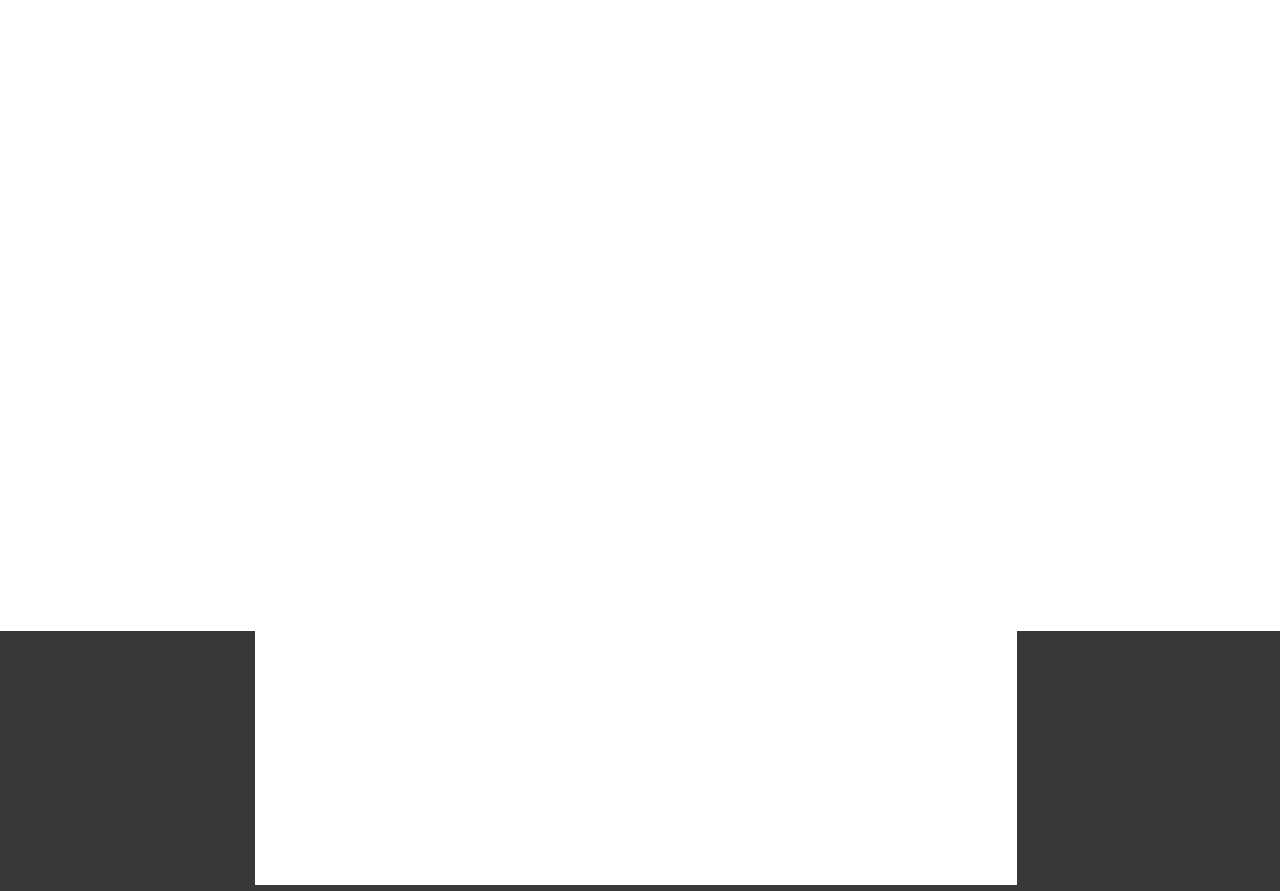
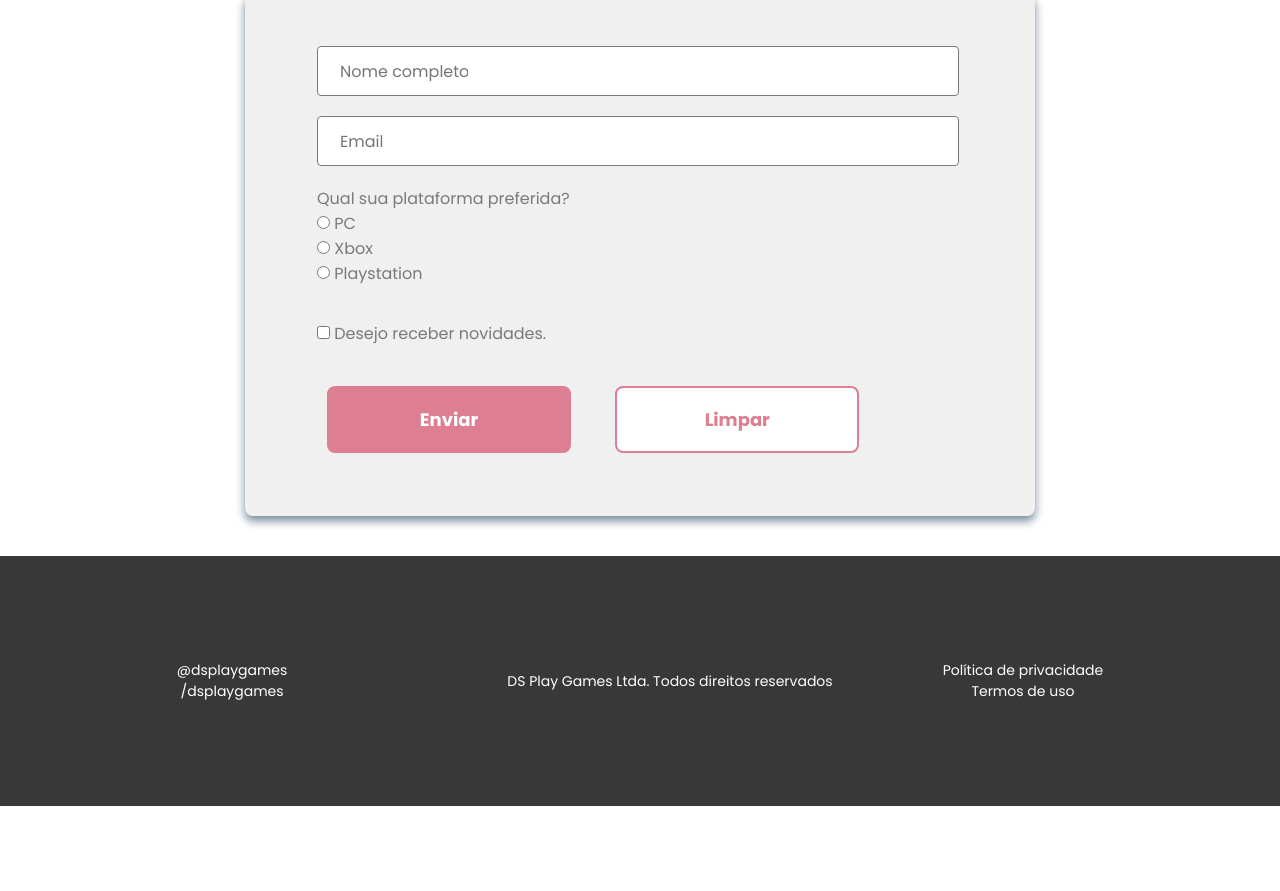
Before and after one commit to mdorici/desafio-dsplaygames-responsivo, a plain HTML site: page index.html in a window 1280 px wide. Shown: the part 1656-2547 px from the top of the page. After the commit the page ends 2462 px from the top, so only its background shows below. Drawn offline with Linux system fonts and the light colour scheme.

Commit message:
Footer Update

```diff
--- a/css/styles.css
+++ b/css/styles.css
@@ -281,25 +281,27 @@ label {
 
 footer {
     background-color: var(--color-dark-gray);
+    color: var(--color-white);
+    font-size: 14px;
     padding: 30px 30px;
-    justify-content: center;
+    align-items: center;
+    text-align: center;
 }
 
-footer a {
+.footer-media {
     display: flex;
     flex-direction: column;
-    color: var(--color-white);
-    font-size: 14px;
-    margin: 0 30px;
-    align-items: center;
+    margin-top: 28px;
 }
 
-footer p {
+.footer-information {
+    margin: 37px 0;
+}
+
+.footer-policy {
     display: flex;
-    color: var(--color-white);
-    font-size: 14px;
-    margin: 37px;
-    justify-content: center;
+    flex-direction: column;
+    margin-bottom: 30px;
 }
 
 @media(min-width: 768px) {
@@ -372,24 +374,15 @@ footer p {
         width: 642px;
     }
 
-    footer {
-        background-color: var(--color-dark-gray);
-        padding: 30px 30px;
-        justify-content: space-between;
-
+    .footer-media {
+        margin: 74px 110px 74px 0;
     }
 
-    footer a {
-        display: flex;
-
-
-        margin: 0;
+    .footer-information {
+        margin: 84px 110px;
     }
 
-    footer p {
-        display: flex;
-        justify-content: center;
-        margin: 85px 0px;
+    .footer-policy {
+        margin: 74px 0;
     }
-
 }
--- a/index.html
+++ b/index.html
@@ -139,16 +139,18 @@
         </section>
     </main>
     <footer>
-        <div class="media">
+        <div class="container">
+            <div class="footer-media">
                 <a href="https://github.com/mdorici/desafio-dsplaygames-responsivo">@dsplaygames</a>
                 <a href="https://github.com/mdorici/desafio-dsplaygames-responsivo">/dsplaygames</a>
             </div>
-        <div>
+            <div class="footer-information">
                 <p>DS Play Games Ltda. Todos direitos reservados</p>
             </div>
-        <div class="policy">
+            <div class="footer-policy">
                 <a href="https://github.com/devsuperior/curso-nivelamento-html-css">Política de privacidade</a>
                 <a href="https://github.com/devsuperior/curso-nivelamento-html-css">Termos de uso</a>
+            </div>
         </div>
     </footer>
 </body>
```
Lines whose indentation alone changed are shown as unchanged.
